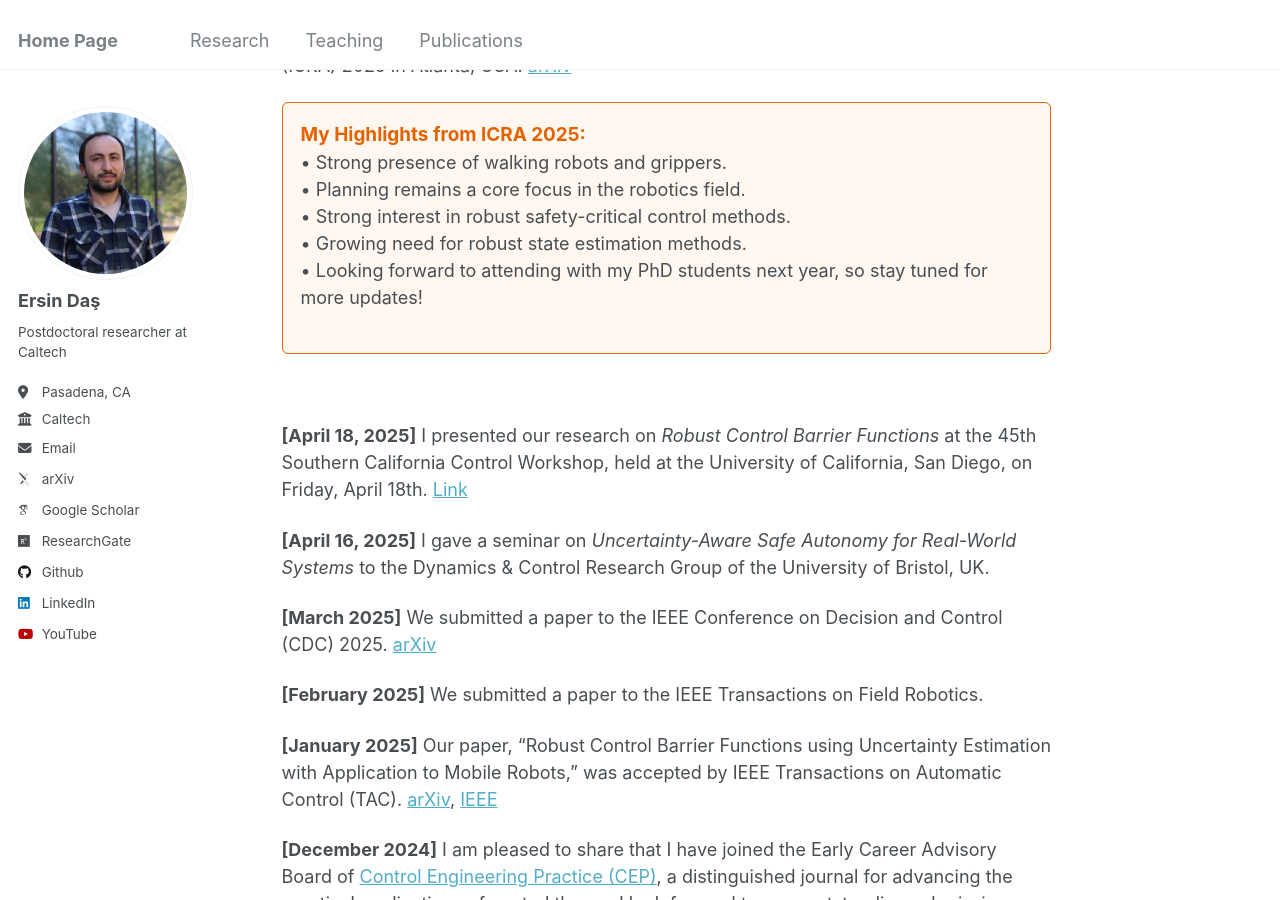
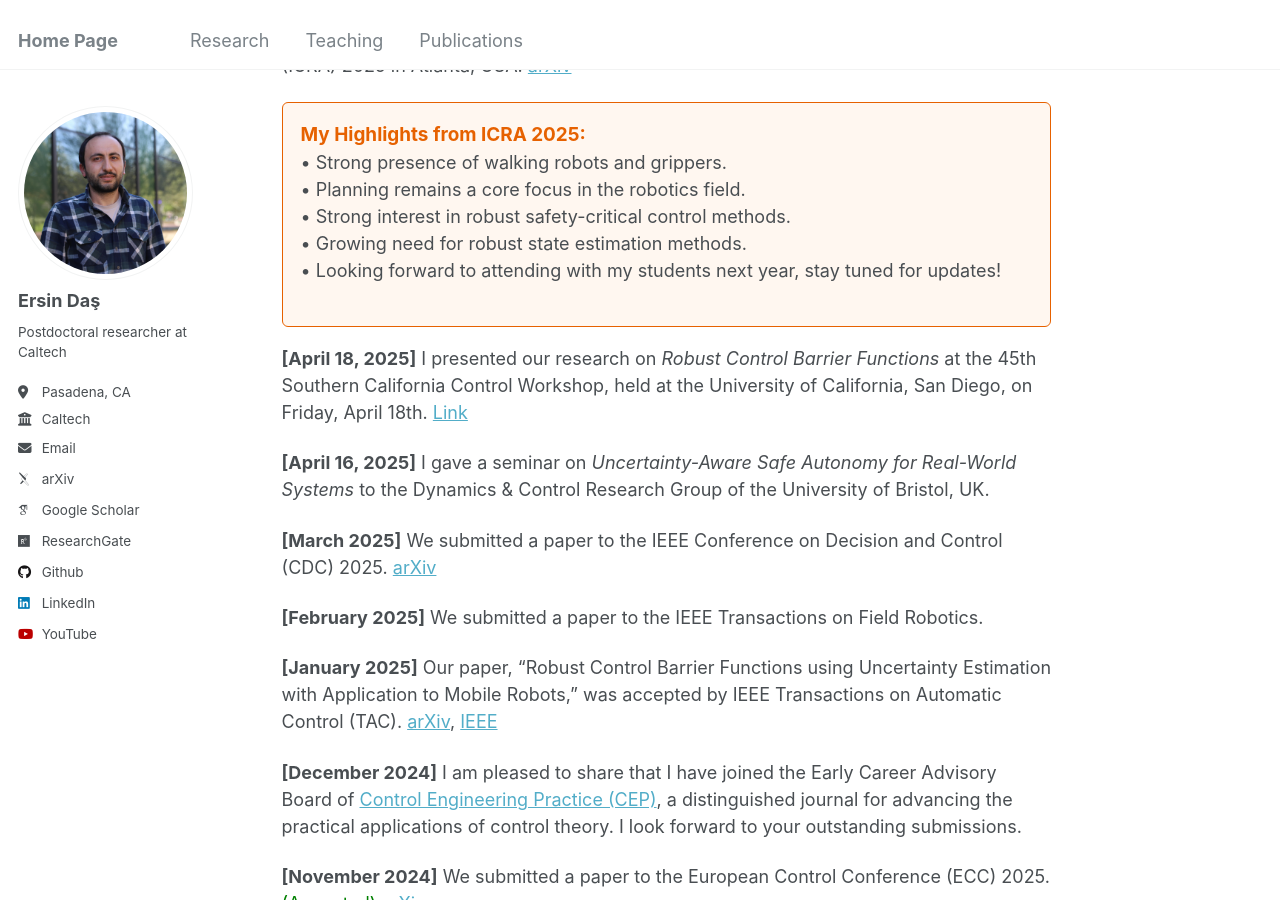
Before and after one commit to ersindas/ersindas.github.io, a Jekyll site: the page built from _pages/about.md, in a window 1280 px wide and 900 px high, scrolled down 460 px. Built offline with Jekyll 4.4.1, drawn with Linux system fonts in a browser that asks for light colours; some web fonts are replaced.

Commit message:
Update about.md

```diff
--- a/_pages/about.md
+++ b/_pages/about.md
@@ -15,17 +15,16 @@ News
 ======
 **[May 20, 2025]** I presented our paper, "Bayesian Optimal Experimental Design for Robot Kinematic Calibration," at the IEEE International Conference on Robotics and Automation (ICRA) 2025 in Atlanta, USA. [arXiv](https://arxiv.org/pdf/2409.10802)
 
-
-<div style="border: 1px solid #e66100; background-color: #fff7f0; padding: 1.0em 1.0em; margin: 1em 0 1.0em 0; border-radius: 6px;">
+<div style="border: 1px solid #e66100; background-color: #fff7f0; padding: 1em 1em; margin: 0.8em 0 0.5em 0; border-radius: 6px;">
   <strong style="color:#e66100; font-size: 1.05em;">My Highlights from ICRA 2025:</strong><br>
   • Strong presence of walking robots and grippers.<br>
   • Planning remains a core focus in the robotics field.<br>
   • Strong interest in robust safety-critical control methods.<br>
   • Growing need for robust state estimation methods.<br>
-  • Looking forward to attending with my PhD students next year, so stay tuned for more updates!
+  • Looking forward to attending with my students next year, stay tuned for updates!
 </div>
 
-<br>
+<p style="margin-bottom:1.0em;"></p>
 
 **[April 18, 2025]** I presented our research on *Robust Control Barrier Functions* at the 45th Southern California Control Workshop, held at the University of California, San Diego, on Friday, April 18th. [Link](http://terrano.ucsd.edu/jorge/sccw/index.html)
 
```
